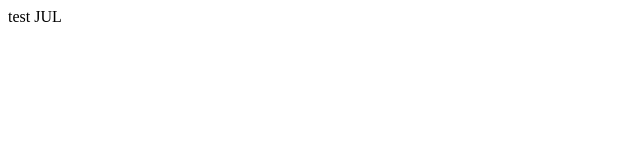
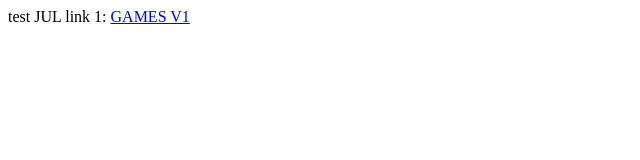
Before and after one commit to jpkb8482/test002, a plain HTML site: page index.html in a window 1280 px wide. Shown: the whole page, without its empty margins (0-640 px from the left). Drawn offline with Linux system fonts and the light colour scheme.

Commit message:
Update index.html

```diff
--- a/index.html
+++ b/index.html
@@ -1 +1,2 @@
 test JUL
+link 1: <a href="https://github.com/jpkb8482/adventure-games/blob/main/index.html"> GAMES V1</a>
```
